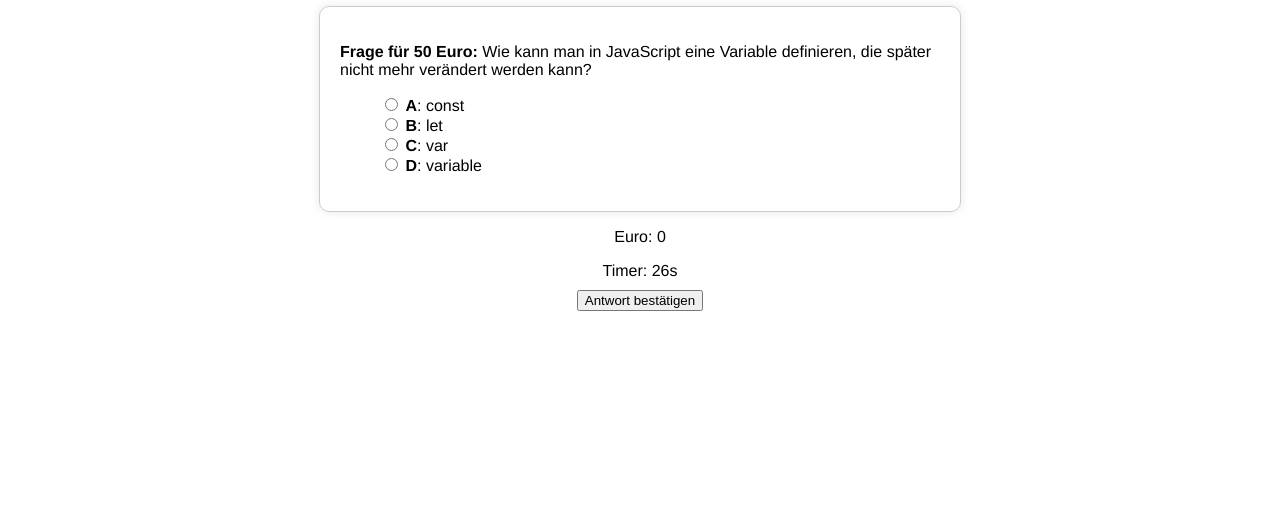
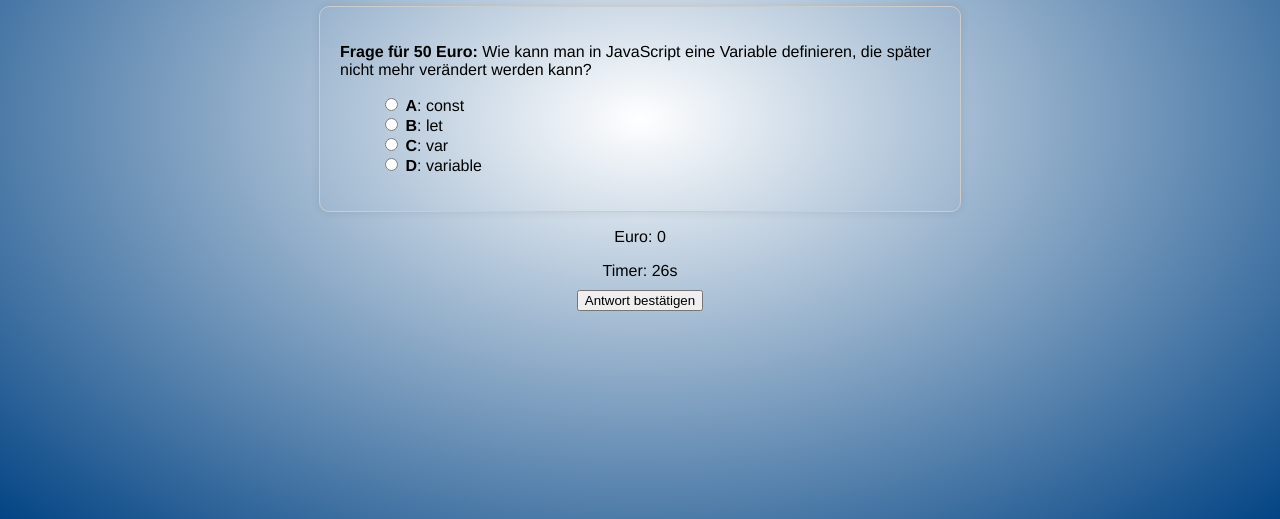
Before and after one commit to robbdouglas/javascript-quiz, a plain HTML site: page index.html in a window 1280 px wide. Shown: the part 281-800 px from the top of the page. Drawn offline with Linux system fonts and the light colour scheme.

Commit message:
add gradient for background

```diff
--- a/style.css
+++ b/style.css
@@ -6,6 +6,7 @@ body {
   height: 100vh;
   margin: 0;
   font-family: "Franklin Gothic Medium", "Arial Narrow", Arial, sans-serif;
+  background: radial-gradient(#fff, #034484);
 }
 
 #quiz-container {
```
Also changed, not shown: script.js (line endings or trailing spaces).
